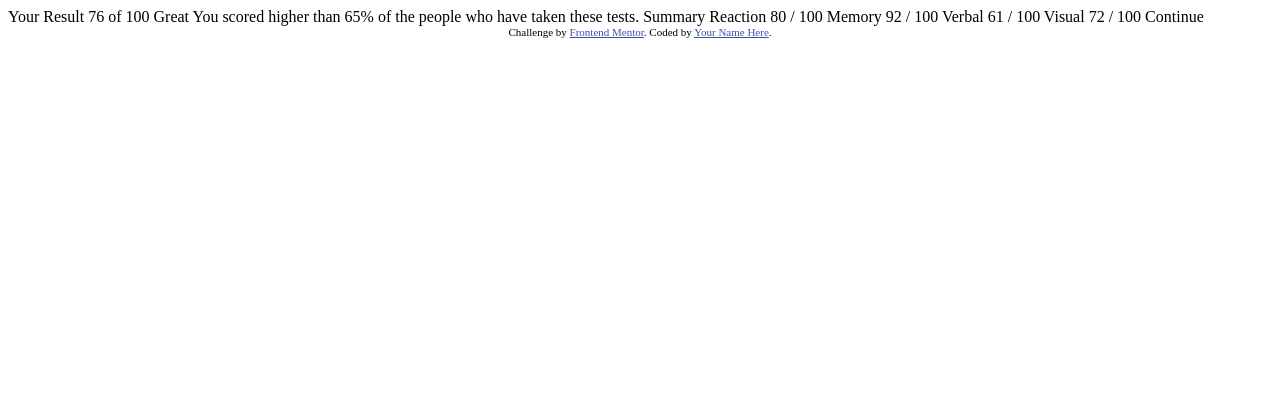
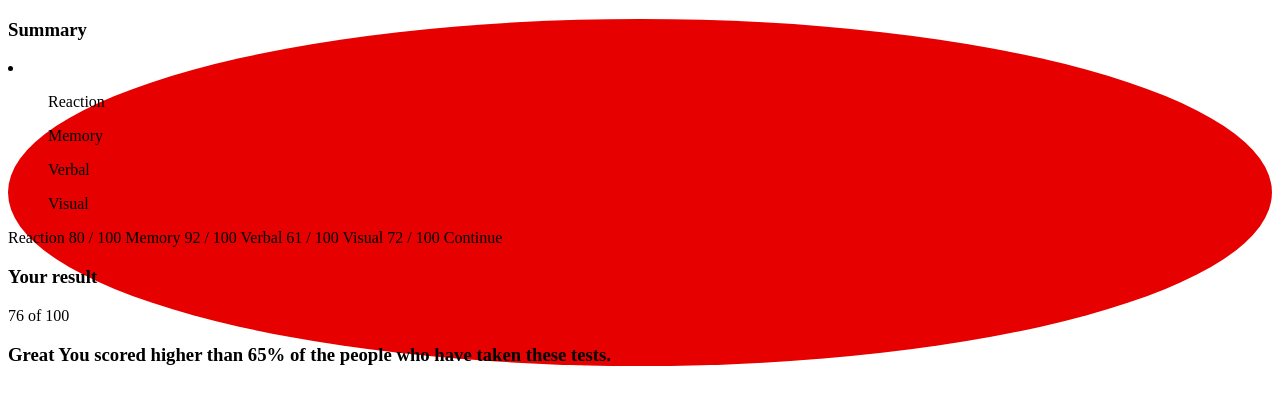
Before and after one commit to framirez64/Practice, a plain HTML site: page Project2/results-summary-component-main/index.html in a window 1280 px wide. Drawn offline with Linux system fonts and the light colour scheme; files that its build step writes are made by us from their sources.

Commit message:
Results page

```diff
--- a/Project2/results-summary-component-main/index.html
+++ b/Project2/results-summary-component-main/index.html
@@ -5,26 +5,22 @@
   <meta name="viewport" content="width=device-width, initial-scale=1.0"> <!-- displays site properly based on user's device -->
 
   <link rel="icon" type="image/png" sizes="32x32" href="./assets/images/favicon-32x32.png">
-
-  <title>Frontend Mentor | Results summary component</title>
+  <link rel="stylesheet" href="styles.css">
+  <link rel="fonts" href="assets/fonts/">
+  <link rel="icons" href="assets/fonts/images">
+  <title>DiddyBlud Calc</title>
 
   <!-- Feel free to remove these styles or customise in your own stylesheet 👍 -->
-  <style>
-    .attribution { font-size: 11px; text-align: center; }
-    .attribution a { color: hsl(228, 45%, 44%); }
-  </style>
 </head>
 <body>
-
-  Your Result
-  76
-  of 100
-
-  Great
-  You scored higher than 65% of the people who have taken these tests.
-
-  Summary
-
+  <div class="summary-box">
+      <h3>Summary</h3>
+      <li class="results">
+        <ul>Reaction</ul>
+        <ul>Memory</ul>
+        <ul>Verbal</ul>
+        <ul>Visual</ul>
+      </li>
       Reaction
       80 / 100
 
@@ -38,10 +34,14 @@
       72 / 100
 
       Continue
-
-  <div class="attribution">
-    Challenge by <a href="https://www.frontendmentor.io?ref=challenge" target="_blank">Frontend Mentor</a>.
-    Coded by <a href="#">Your Name Here</a>.
+      <div class="results-box">
+        <h3> Your result </h3>
+          76
+          of 100
+        <h3> Great
+            You scored higher than 65% of the people who have taken these tests.
+        </h3>
+      </div>
   </div>
 </body>
 </html>
--- /dev/null
+++ b/styles.css
@@ -0,0 +1,7 @@
+.summary-box{
+    font-size: 18;
+    font-family: HankenGrotesk;
+    background-color: hsl(0, 100%, 45%);
+    border-color:black;
+    border-radius: 50%;
+}
```
Lines whose indentation alone changed are shown as unchanged.
